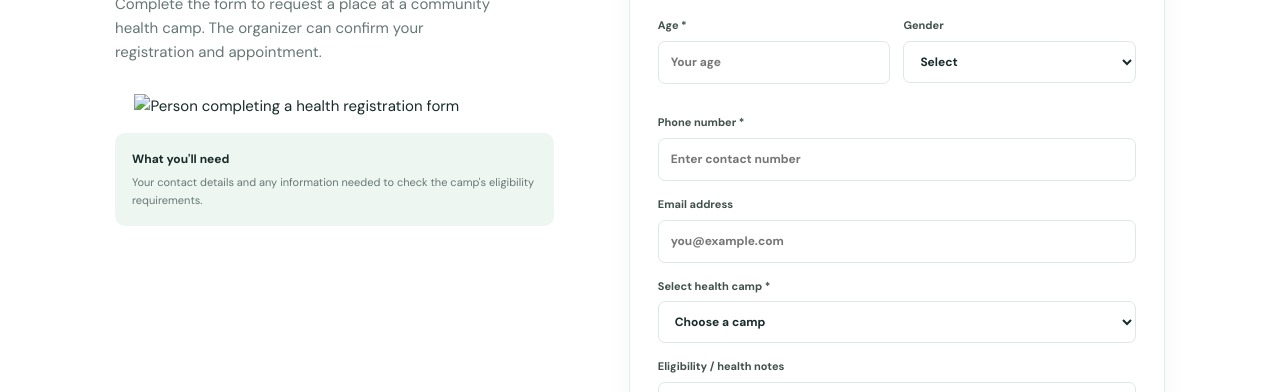
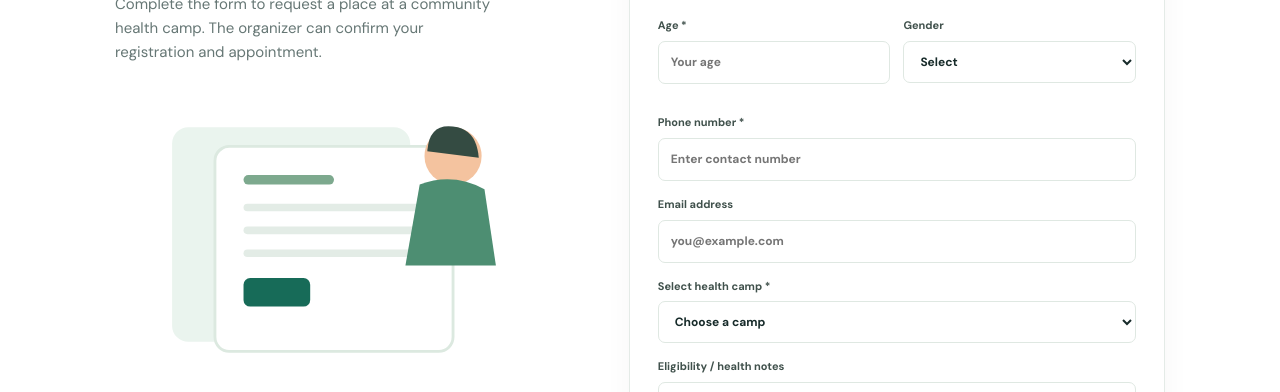
Before and after one commit to pratikraitech/health-care-management-camp, a plain HTML site: page register.html in a window 1280 px wide. Shown: the part 360-752 px from the top of the page. Drawn offline with Linux system fonts and the light colour scheme.

Commit message:
Fix image source in participant registration form
Updated image source path for registration form.

```diff
--- a/register.html
+++ b/register.html
@@ -1,6 +1,6 @@
 <!DOCTYPE html><html lang="en"><head><meta charset="UTF-8"><meta name="viewport" content="width=device-width, initial-scale=1.0"><title>Participant Registration — CareCamp</title><link rel="stylesheet" href="styles.css"></head><body>
 <header class="site-header"><a class="brand" href="index.html"><span class="brand-mark">✚</span> carecamp</a><nav class="nav"><a href="index.html">Home</a><a href="camps.html">Explore camps</a><a href="dashboard.html">Organizer</a><a href="reports.html">Reports</a><a href="privacy.html">Privacy</a></nav><a class="btn btn-small" href="camps.html">Browse camps ↗</a><button class="menu-toggle">☰</button></header>
-<main class="form-layout"><div class="form-aside"><span class="eyebrow">PARTICIPANT REGISTRATION</span><h1>Your health journey starts <em>here.</em></h1><p>Complete the form to request a place at a community health camp. The organizer can confirm your registration and appointment.</p><img src="assets/registration.svg" alt="Person completing a health registration form"><div class="aside-tip"><b>What you'll need</b><p>Your contact details and any information needed to check the camp's eligibility requirements.</p></div></div>
+<main class="form-layout"><div class="form-aside"><span class="eyebrow">PARTICIPANT REGISTRATION</span><h1>Your health journey starts <em>here.</em></h1><p>Complete the form to request a place at a community health camp. The organizer can confirm your registration and appointment.</p><img src="registration.svg" alt="Person completing a health registration form"><div class="aside-tip"><b>What you'll need</b><p>Your contact details and any information needed to check the camp's eligibility requirements.</p></div></div>
 <section class="form-panel"><div class="form-title"><span class="step">01 / 01</span><h2>Participant details</h2><p>Fields marked * are required.</p></div><form id="registrationForm">
 <label>Full name *<input name="name" required placeholder="Enter your full name"></label><div class="two-col"><label>Age *<input name="age" type="number" min="1" max="120" required placeholder="Your age"></label><label>Gender<select name="gender"><option value="">Select</option><option>Female</option><option>Male</option><option>Non-binary</option><option>Prefer not to say</option></select></label></div>
 <label>Phone number *<input name="phone" type="tel" required pattern="[0-9+\-\s]{8,15}" placeholder="Enter contact number"></label><label>Email address<input name="email" type="email" placeholder="you@example.com"></label>
```
